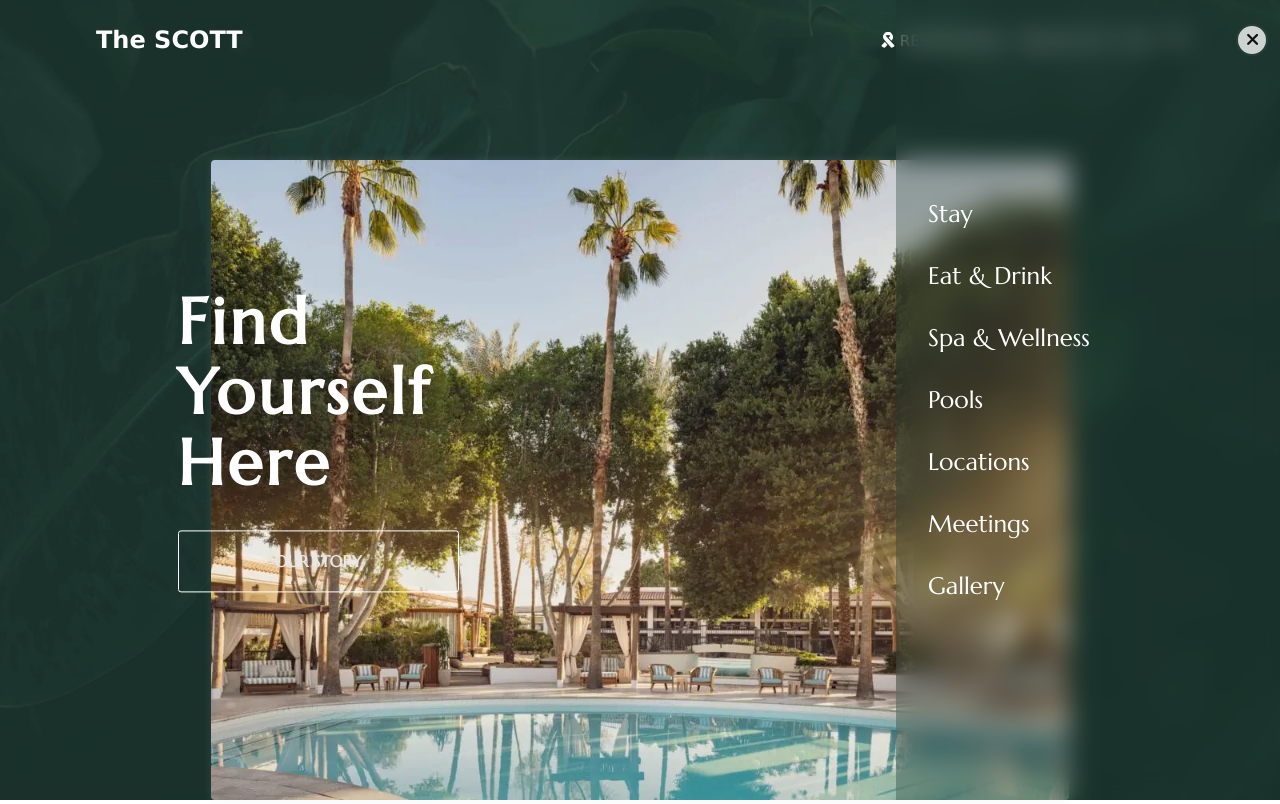
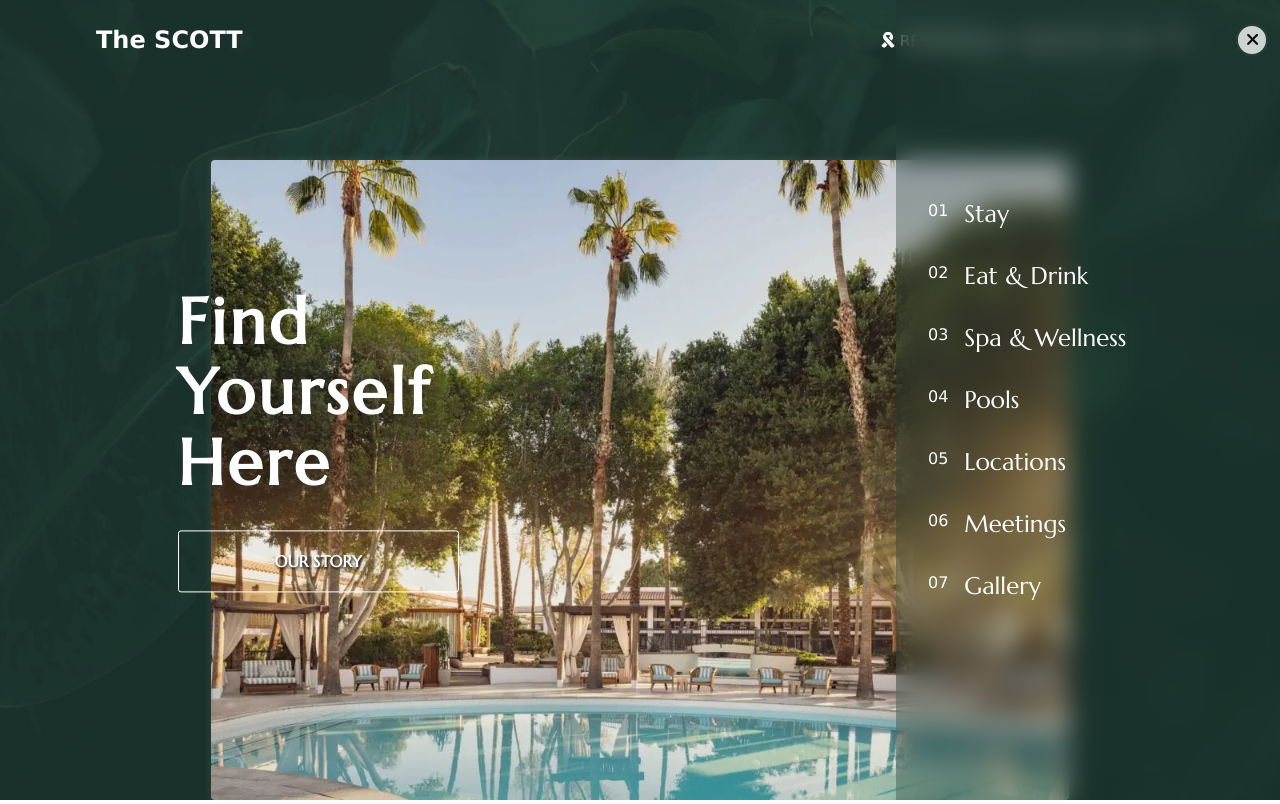
Before and after one commit to SiddhiSingh25/Responsive-Web, a plain HTML site: page index.html in a window 1280 px wide. Both pictures are taken after a click on the icon 1177 px from the left and 38 px from the top of the page. Drawn offline with nearby package versions, Linux system fonts and the light colour scheme.

Commit message:
commit the changes

```diff
--- a/index.html
+++ b/index.html
@@ -33,13 +33,34 @@
           <li><i class="fa-solid fa-bars menu"></i></li>
         </ul>
         <ul class="sidebar">
-          <li>Stay</li>
-          <li>Eat & Drink</li>
-          <li>Spa & Wellness</li>
-          <li>Pools</li>
-          <li>Locations</li>
-          <li>Meetings</li>
-          <li>Gallery</li>
+          <li>
+            <span class="count">01</span>
+            <span class="count-caption">Stay</span>
+          </li>
+          <li>
+            <span class="count">02</span>
+            <span class="count-caption">Eat & Drink</span>
+          </li>
+          <li>
+            <span class="count">03</span>
+            <span class="count-caption">Spa & Wellness</span>
+          </li>
+          <li>
+            <span class="count">04</span>
+            <span class="count-caption">Pools</span>
+          </li>
+          <li>
+            <span class="count">05</span>
+            <span class="count-caption">Locations</span>
+          </li>
+          <li>
+            <span class="count">06</span>
+            <span class="count-caption">Meetings</span>
+          </li>
+          <li>
+            <span class="count">07</span>
+            <span class="count-caption">Gallery</span>
+          </li>
           <div class="cross">
             <i class="fa-solid fa-xmark"></i>
           </div>
--- a/script.js
+++ b/script.js
@@ -16,15 +16,15 @@ gsap.from(".image-container img", {
   ease: "power3.out",
 });
 
-gsap.from(".logo, .menu, .nav-links li ", {
-  y: -30,
+gsap.from(".logo, .nav-links li", {
+  y: -20,  // Slightly reduced movement for a softer entrance
   opacity: 0,
-  delay: 1.2,
-  duration: 0.6,
-  stagger: 0.2,
-  ease: "power1.out",
-  // ease : "bounce.out(1.7)"
+  delay: 1.3, // Starts a bit earlier for a smoother experience
+  duration: 1, // Increased duration for a gradual effect
+  stagger: 0.15, // Reducing the delay between items for fluid motion
+  ease: "expo.out", // Best for a smooth and natural feel
 });
+
 
 gsap.from(".hero-text h1, .hero-text button", {
   x: -50,
@@ -45,7 +45,6 @@ gsap.matchMedia().add("(max-width: 768px)", () => {
       ease: "power1.out",
     });
   });
-
   cross.addEventListener("click", () => {
     gsap.to(".sidebar", {
       right: "-100%",
@@ -59,15 +58,16 @@ gsap.matchMedia().add("(min-width: 769px)", () => {
   menu.addEventListener("click", () => {
     gsap.to(".sidebar", {
       right: "0",
-      duration: 0.5,
+      duration: 0.6,
       ease: "power1.out",
     });
+
   });
 
   cross.addEventListener("click", () => {
     gsap.to(".sidebar", {
       right: "-30%",
-      duration: 0.5,
+      duration: 0.6,
       ease: "power1.out",
     });
   });
--- a/style.css
+++ b/style.css
@@ -1,15 +1,20 @@
-*{
-    margin : 0;
-    padding:  0;
+* {
+  margin: 0;
+  padding: 0;
   box-sizing: border-box;
   font-family: "Marcellus", serif;
   color: #fff;
+  border: none;
 }
-html, body{
+html,
+body {
   height: 100%;
   width: 100%;
 }
-.main{
+body {
+    overflow-x: hidden ;
+}
+.main {
   height: 100vh;
   width: 100vw;
   background-image: url("asests/background.jpg");
@@ -24,7 +29,7 @@ html, body{
   opacity: 1;
   position: relative;
 }
-.sidebar{
+.sidebar {
   position: fixed;
   right: -30%;
   top: 0;
@@ -40,11 +45,26 @@ html, body{
   flex-direction: column;
   padding: 0 2rem;
 }
-.sidebar li{
+.sidebar li {
   list-style: none;
   font-size: 1.5rem;
+  display: flex;
+  align-items: flex-start;
+  gap: 1rem;
 }
-.cross{
+.count{
+    font-size: 1rem;
+    margin-top: 0.1rem;
+    font-family: Verdana, Geneva, Tahoma, sans-serif;
+    font-weight: 100;
+}
+.count-caption{
+    transition: color 0.5s ease-in;
+}
+.count-caption:hover{
+    color: #ffb7ae;
+}
+.cross {
   position: absolute;
   top: 3%;
   right: 3%;
@@ -56,19 +76,21 @@ html, body{
   justify-content: center;
   border-radius: 50%;
   border: 2px solid #1d372eef;
+  cursor: pointer;
+  scale: 1;
 }
-.cross i{
+.cross i {
   font-size: 1.1rem;
   color: #111;
 }
-nav{
+nav {
   height: 10%;
   width: 100%;
   display: flex;
   align-items: center;
   justify-content: space-between;
 }
-.logo{
+.logo {
   font-family: Verdana, Geneva, Tahoma, sans-serif;
   opacity: 1;
 }
@@ -76,24 +98,24 @@ nav{
   display: flex;
   gap: 1.2rem;
 }
-.nav-links li{
+.nav-links li {
   list-style: none;
 }
-.nav-links i{
+.nav-links i {
   font-size: 1rem;
 }
-.nav-links li span{
+.nav-links li span {
   font-size: 0.95rem;
   font-weight: 500;
   text-transform: uppercase;
   font-family: Verdana, Geneva, Tahoma, sans-serif;
 }
-.menu{
+.menu {
   display: flex;
   cursor: pointer;
   font-size: 2rem;
 }
-.container{
+.container {
   height: 90%;
   width: 100%;
   display: flex;
@@ -101,11 +123,11 @@ nav{
   justify-content: center;
   position: relative;
 }
-.image-container{
+.image-container {
   height: 80vh;
   width: 67vw;
 }
-.image-container img{
+.image-container img {
   height: 100%;
   width: 100%;
   object-fit: cover;
@@ -114,47 +136,54 @@ nav{
   border-radius: 4px;
   opacity: 1;
 }
-.hero-text{
+.hero-text {
   position: absolute;
   top: 50%;
   left: 7.5%;
   transform: translateY(-50%);
 }
 
-.hero-text h1{
+.hero-text h1 {
   font-size: 4rem;
   font-weight: 800;
   line-height: 4.4rem;
   letter-spacing: 0.2rem;
 }
-.hero-text button{
+.hero-text button {
   padding: 2.5vh 12vh;
-    border: 1px solid #fff;
+  border: 1px solid #ffffff;
   font-size: 1rem;
   font-weight: 900;
   background-color: transparent;
   text-transform: uppercase;
   margin-top: 2rem;
   border-radius: 3px;
-    color: #ebe6e6;
-    text-shadow: 1px 1px 1px 3px #fff;
+  color: #ffffff;
+  text-shadow: 1px 2px 3px #000000;
+  cursor: pointer;
+  transition: color 0.5s ease-in, border 0.5s ease-in ;
+  /* box-shadow: 1px 2px 2px 1px #1c1b1b73; */
+}
+.hero-text button:hover{
+    color: #bebdbd;
+    border: 1px solid #bebdbd;
 }
 
 @media (max-width: 768px) {
-    .main{
+  .main {
     padding: 0 0.8rem;
   }
-    .nav-links ul{
+  .nav-links ul {
     display: none;
   }
   .nav-links ul.active {
     display: flex;
   }
-    .menu{
+  .menu {
     display: block;
     font-size: 1.2rem;
   }
-    .container{
+  .container {
     height: 90%;
     width: 100%;
     display: flex;
@@ -163,13 +192,12 @@ nav{
     flex-direction: column;
     gap: 2rem;
   }
-    .image-container{
+  .image-container {
     height: 60%;
     width: 100%;
     position: relative;
-
   }
-    .image-container img{
+  .image-container img {
     height: 100%;
     width: 100%;
     object-fit: cover;
@@ -178,7 +206,7 @@ nav{
     border-radius: 4px;
     opacity: 1;
   }
-    .hero-text{
+  .hero-text {
     position: relative;
     top: 0;
     left: 0;
@@ -190,14 +218,14 @@ nav{
     justify-content: center;
     flex-direction: column;
   }
-    .hero-text h1{
+  .hero-text h1 {
     font-size: 2rem;
     font-weight: 800;
     line-height: 2rem;
     letter-spacing: 0.2rem;
     text-align: center;
   }
-    .hero-text button{
+  .hero-text button {
     padding: 2.5vw 12vw;
     border: 1px solid #fff;
     font-size: 1rem;
@@ -209,7 +237,7 @@ nav{
     color: #fff;
     text-shadow: 1px 1px 1px 3px #fff;
   }
-    .nav-links{
+  .nav-links {
     gap: 0.8rem;
   }
 
@@ -220,13 +248,11 @@ nav{
     max-height: 300px; /* Adjust this value according to content */
   }
 
+  /* .nav-links li {
+        padding: 1px 0;
+    } */
 
-    .nav-links li {
-        padding: 1px 0;
-    }
-
-
-    .sidebar{
+  .sidebar {
     position: fixed;
     right: -100%;
     top: 0;
@@ -242,11 +268,11 @@ nav{
     flex-direction: column;
     padding: 0 2rem;
   }
-    .sidebar li{
+  .sidebar li {
     list-style: none;
     font-size: 1.5rem;
   }
-    .cross{
+  .cross {
     position: absolute;
     top: 3%;
     right: 3%;
@@ -259,11 +285,11 @@ nav{
     border-radius: 50%;
     border: 2px solid #1d372eef;
   }
-    .cross i{
+  .cross i {
     font-size: 1.1rem;
     color: #111;
   }
-    .responsive-text{
+  .responsive-text {
     display: none;
   }
 }
```
Lines whose indentation alone changed are shown as unchanged.
